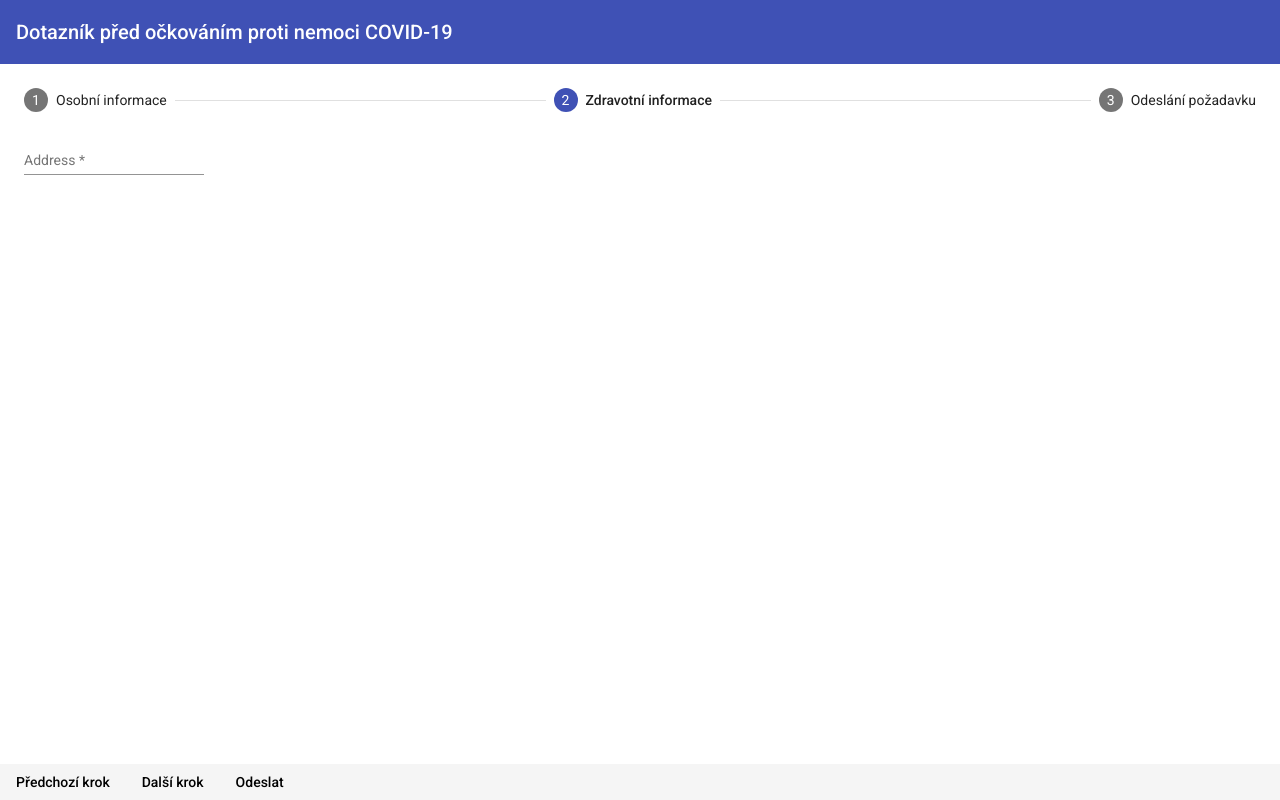
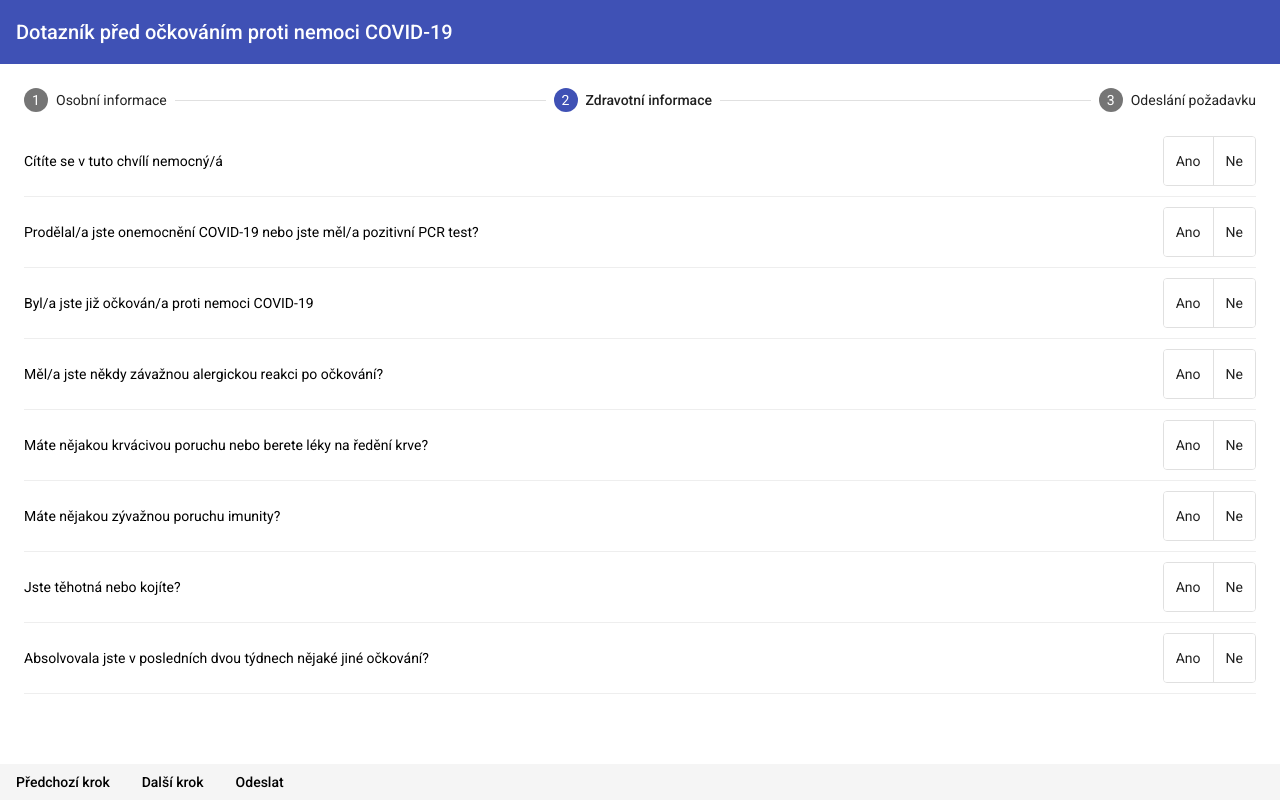
Before and after one commit to mild-blue/covid-vaxx, an Angular app in the folder frontend/: page / in a window 1280 px wide. Both pictures are taken after a click on the button "Další krok". Built offline with nearby package versions, Linux system fonts and the light colour scheme.

Commit message:
toggle buttons

```diff
--- a/frontend/src/app/app.component.html
+++ b/frontend/src/app/app.component.html
@@ -16,12 +16,63 @@
         </form>
       </mat-step>
       <mat-step [stepControl]="secondFormGroup" label="Zdravotní informace">
-        <form [formGroup]="secondFormGroup">
-          <mat-form-field>
-            <mat-label>Address</mat-label>
-            <input matInput formControlName="secondCtrl" placeholder="Ex. 1 Main St, New York, NY"
-                   required>
-          </mat-form-field>
+        <form>
+          <div class="form-field">
+            <mat-label>Cítíte se v tuto chvílí nemocný/á</mat-label>
+            <mat-button-toggle-group [(ngModel)]="patientInfo.is_sick" name="is_sick">
+              <mat-button-toggle [checked]="patientInfo.is_sick" value="true">Ano</mat-button-toggle>
+              <mat-button-toggle [checked]="!patientInfo.is_sick" value="false">Ne</mat-button-toggle>
+            </mat-button-toggle-group>
+          </div>
+          <div class="form-field">
+            <mat-label>Prodělal/a jste onemocnění COVID-19 nebo jste měl/a pozitivní PCR test?</mat-label>
+            <mat-button-toggle-group [(ngModel)]="patientInfo.did_have_covid" name="did_have_covid">
+              <mat-button-toggle [checked]="patientInfo.did_have_covid" value="true">Ano</mat-button-toggle>
+              <mat-button-toggle [checked]="!patientInfo.did_have_covid" value="false">Ne</mat-button-toggle>
+            </mat-button-toggle-group>
+          </div>
+          <div class="form-field">
+            <mat-label>Byl/a jste již očkován/a proti nemoci COVID-19</mat-label>
+            <mat-button-toggle-group [(ngModel)]="patientInfo.is_vaccinated_against_covid" name="is_vaccinated_against_covid">
+              <mat-button-toggle [checked]="patientInfo.is_vaccinated_against_covid" value="true">Ano</mat-button-toggle>
+              <mat-button-toggle [checked]="!patientInfo.is_vaccinated_against_covid" value="false">Ne</mat-button-toggle>
+            </mat-button-toggle-group>
+          </div>
+          <div class="form-field">
+            <mat-label>Měl/a jste někdy závažnou alergickou reakci po očkování?</mat-label>
+            <mat-button-toggle-group [(ngModel)]="patientInfo.had_allergic_reaction" name="had_allergic_reaction">
+              <mat-button-toggle [checked]="patientInfo.had_allergic_reaction" value="true">Ano</mat-button-toggle>
+              <mat-button-toggle [checked]="!patientInfo.had_allergic_reaction" value="false">Ne</mat-button-toggle>
+            </mat-button-toggle-group>
+          </div>
+          <div class="form-field">
+            <mat-label>Máte nějakou krvácivou poruchu nebo berete léky na ředění krve?</mat-label>
+            <mat-button-toggle-group [(ngModel)]="patientInfo.has_blood_problems" name="has_blood_problems">
+              <mat-button-toggle [checked]="patientInfo.has_blood_problems" value="true">Ano</mat-button-toggle>
+              <mat-button-toggle [checked]="!patientInfo.has_blood_problems" value="false">Ne</mat-button-toggle>
+            </mat-button-toggle-group>
+          </div>
+          <div class="form-field">
+            <mat-label>Máte nějakou zývažnou poruchu imunity?</mat-label>
+            <mat-button-toggle-group [(ngModel)]="patientInfo.has_immunity_problems" name="has_immunity_problems">
+              <mat-button-toggle [checked]="patientInfo.has_immunity_problems" value="true">Ano</mat-button-toggle>
+              <mat-button-toggle [checked]="!patientInfo.has_immunity_problems" value="false">Ne</mat-button-toggle>
+            </mat-button-toggle-group>
+          </div>
+          <div class="form-field">
+            <mat-label>Jste těhotná nebo kojíte?</mat-label>
+            <mat-button-toggle-group [(ngModel)]="patientInfo.is_pregnant" name="is_pregnant">
+              <mat-button-toggle [checked]="patientInfo.is_pregnant" value="true">Ano</mat-button-toggle>
+              <mat-button-toggle [checked]="!patientInfo.is_pregnant" value="false">Ne</mat-button-toggle>
+            </mat-button-toggle-group>
+          </div>
+          <div class="form-field">
+            <mat-label>Absolvovala jste v posledních dvou týdnech nějaké jiné očkování?</mat-label>
+            <mat-button-toggle-group [(ngModel)]="patientInfo.is_vaccinated_in_last_two_weeks" name="is_vaccinated_in_last_two_weeks">
+              <mat-button-toggle [checked]="patientInfo.is_vaccinated_in_last_two_weeks" value="true">Ano</mat-button-toggle>
+              <mat-button-toggle [checked]="!patientInfo.is_vaccinated_in_last_two_weeks" value="false">Ne</mat-button-toggle>
+            </mat-button-toggle-group>
+          </div>
         </form>
       </mat-step>
       <mat-step label="Odeslání požadavku">
--- a/frontend/src/app/app.component.scss
+++ b/frontend/src/app/app.component.scss
@@ -3,6 +3,16 @@
   width: 100%;
 
   margin: auto;
+}
+
+.form-field {
+  width: 100%;
+  display: flex;
+  align-items: center;
+  justify-content: space-between;
+  border-bottom: 1px solid #eee;
+  padding-bottom: 10px;
+  margin-bottom: 10px;
 }
 
 footer {
--- a/frontend/src/app/app.component.ts
+++ b/frontend/src/app/app.component.ts
@@ -25,14 +25,14 @@ export class AppComponent implements OnInit {
       email: ['', [Validators.required, Validators.email]]
     });
     this.secondFormGroup = this._formBuilder.group({
-      secondCtrl: ['', Validators.required]
+      isSick: ['', Validators.required]
     });
   }
 
   public submit() {
-    if(this.firstFormGroup.invalid) {
-      return;
-    }
+    // if(this.firstFormGroup.invalid) {
+    //   return;
+    // }
     console.log('submit', this.patientInfo);
   }
 }
--- a/frontend/src/app/app.module.ts
+++ b/frontend/src/app/app.module.ts
@@ -10,6 +10,7 @@ import { MatFormFieldModule } from '@angular/material/form-field';
 import { MatInputModule } from '@angular/material/input';
 import { MatButtonModule } from '@angular/material/button';
 import { MatToolbarModule } from '@angular/material/toolbar';
+import { MatButtonToggleModule } from '@angular/material/button-toggle';
 
 @NgModule({
   declarations: [
@@ -25,7 +26,8 @@ import { MatToolbarModule } from '@angular/material/toolbar';
     MatInputModule,
     MatButtonModule,
     MatToolbarModule,
-    FormsModule
+    FormsModule,
+    MatButtonToggleModule
   ],
   providers: [],
   bootstrap: [AppComponent]
```
